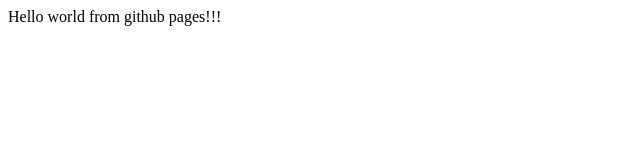
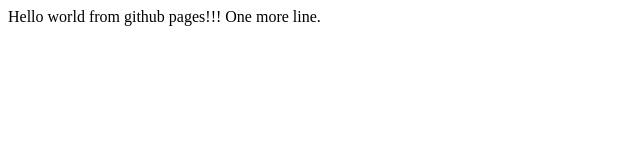
Before and after one commit to nikolaevasvd/compgraph2016, a plain HTML site: page index.html in a window 1280 px wide. Shown: the whole page, without its empty margins (0-640 px from the left). Drawn offline with Linux system fonts and the light colour scheme.

Commit message:
change index.html

```diff
--- a/index.html
+++ b/index.html
@@ -4,5 +4,6 @@
     </head>
 <body>
     Hello world from github pages!!!
+    One more line.
 </body>
 </html>
```
